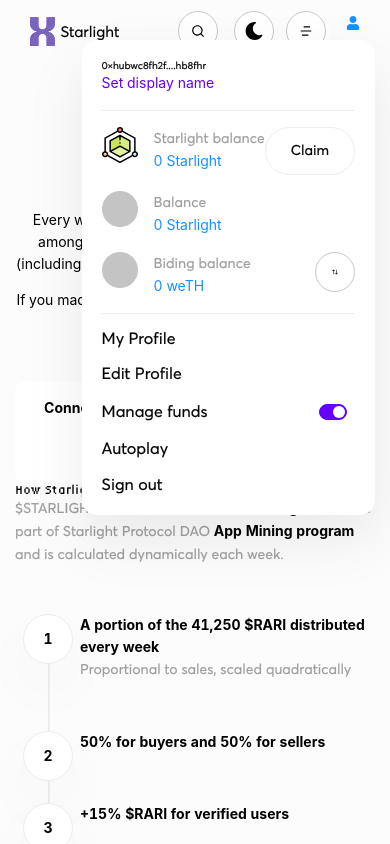
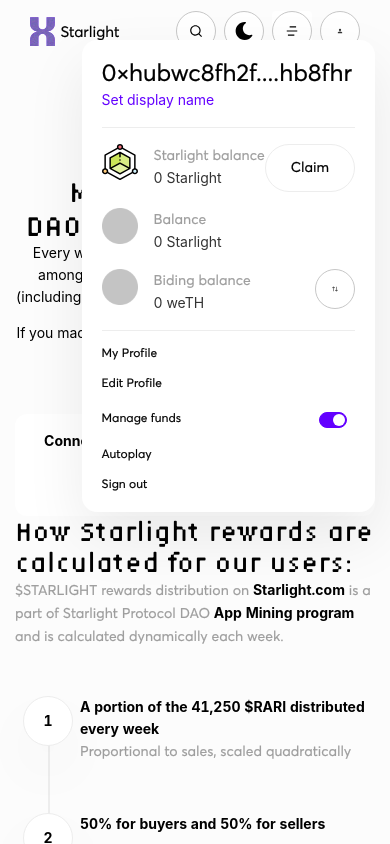
Before and after one commit to muhsindeniz/nft-markerplace, a React (Create React App) app: page /Token in a window 390 px wide. Both pictures are taken after a click on the icon 353 px from the left and 22 px from the top of the page. Shown: the top 844 px of the page. Built offline with nearby package versions, Linux system fonts and the light colour scheme; a web font is replaced by a local one.

Commit message:
css edits

```diff
--- a/src/Components/Layout/Navbar.js
+++ b/src/Components/Layout/Navbar.js
@@ -7,7 +7,6 @@
 import { useLocation, Link } from "react-router-dom";
 import userTick from "../../assets/img/icons/custom/logo.svg";
 import grayPp from "../../assets/img/custom/grayPp.png";
-import { FaUser } from 'react-icons/fa';
 
 const Navbar = () => {
 
@@ -122,30 +121,31 @@
                 <nav className="navbar navbar-light navbar-expand-lg" id="myNavbar">
                     <div className="container-fluid menu-reverse container-fluid menu-reverse">
 
-                        <div className="d-flex">
+                        <div className="d-flex align-items-center">
 
-                            <div className="d-lg-none d-sm-block mr-3">
+                            <div className="d-lg-none d-sm-block mr-2">
                                 <a className="nav-link nav-dark-button">
                                     <img src={searchLine} alt="" />
                                 </a>
                             </div>
 
-                            <div className="d-lg-none d-sm-block mr-3">
+                            <div className="d-lg-none d-sm-block mr-2">
                                 <a className="nav-link nav-dark-button" onClick={() => activeMode()}>
                                     <img src={vectorLogo} alt="" />
                                 </a>
                             </div>
 
-                            <div className="navbar-toggler nav-dark-button mr-3" type="button" data-toggle="collapse" data-target="#mainNav" aria-controls="mainNav" aria-expanded="false" aria-label="Toggle navigation">
-                                <a className="nav-link nav-dark-button mr-2">
+                            <div className="navbar-toggler p-0 mr-2" type="button" data-toggle="collapse" data-target="#mainNav" aria-controls="mainNav" aria-expanded="false" aria-label="Toggle navigation">
+                                <a className="nav-link nav-dark-button">
                                     <img src={menu4Line} className="navbar-hamburger-show" alt="" />
                                 </a>
                             </div>
 
-                            <div className="d-lg-none d-sm-block ">
-                                <a className="nav-link p-0">
-                                    <FaUser width="18" height="18" alt="" onClick={() => setOpenProfileDropMenu(!openProfileDropMenu)} />
-
+                            <div className="d-lg-none d-sm-block">
+                                <a className="nav-link nav-dark-button">
+                                    <svg onClick={() => setOpenProfileDropMenu(!openProfileDropMenu)} xmlns="http://www.w3.org/2000/svg" width="16" height="16" fill="currentColor" class="bi bi-person-fill" viewBox="0 0 16 16">
+                                        <path d="M3 14s-1 0-1-1 1-4 6-4 6 3 6 4-1 1-1 1H3zm5-6a3 3 0 1 0 0-6 3 3 0 0 0 0 6z" />
+                                    </svg>
                                     {
                                         openProfileDropMenu === false ? "" : <div className="openProfileDropMenu">
                                             <h4>0×hubwc8fh2f....hb8fhr</h4>
@@ -196,10 +196,9 @@
                                                     </div>
 
                                                     <a className="nav-link nav-dark-button">
-                                                        <svg width="14" height="12" viewBox="0 0 14 12" fill="none" xmlns="http://www.w3.org/2000/svg">
+                                                        <svg width="20" height="20" viewBox="0 0 14 12" fill="none" xmlns="http://www.w3.org/2000/svg">
                                                             <path fillRule="evenodd" clipRule="evenodd" d="M6.02452 4.24267L6.96719 3.3L3.66719 0L0.367188 3.3L1.31052 4.24267L3.00052 2.552V11.3333H4.33385V2.552L6.02452 4.24267ZM10.3352 12.0001L13.6352 8.70008L12.6925 7.75741L11.0018 9.44808V0.666748H9.66849L9.66916 9.44808L7.97782 7.75741L7.03516 8.70008L10.3352 12.0001Z" fill="black" />
                                                         </svg>
-
                                                     </a>
                                                 </div>
 
@@ -312,7 +311,7 @@
                                 <li className="nav-item p-0">
 
                                     {
-                                        location.pathname !== "/" ? <a className="nav-link d-sm-none d-lg-block nav-dark-button mr-2 notification-popup-outline position-relative" >
+                                        location.pathname !== "/" ? <a className="nav-link d-sm-none d-lg-block nav-dark-button notification-popup-outline position-relative mr-2" >
                                             <svg width="16" height="22" viewBox="0 0 16 22" fill="none" xmlns="http://www.w3.org/2000/svg" onClick={() => { setNotificationPopup(!notificationPopup); document.body.style.overflow = "scroll"; }}>
                                                 <path d="M8.91211 9.16675H15.3288L7.07878 21.0834V12.8334H0.662109L8.91211 0.916748V9.16675Z" fill="black" />
                                             </svg>
@@ -358,7 +357,9 @@
 
                                     {
                                         location.pathname !== "/" ? <a className="d-sm-none d-lg-block nav-link p-0 nav-dark-button mr-2 position-relative">
-                                            <FaUser width="18" height="18" alt="" onClick={() => setOpenProfileDropMenu(!openProfileDropMenu)} />
+                                            <svg onClick={() => setOpenProfileDropMenu(!openProfileDropMenu)} xmlns="http://www.w3.org/2000/svg" width="16" height="16" fill="currentColor" class="bi bi-person-fill" viewBox="0 0 16 16">
+                                                <path d="M3 14s-1 0-1-1 1-4 6-4 6 3 6 4-1 1-1 1H3zm5-6a3 3 0 1 0 0-6 3 3 0 0 0 0 6z" />
+                                            </svg>
                                             {
                                                 openProfileDropMenu === false ? "" : <div className="notificationPopup">
                                                     <h4 className="text-left">0×hubwc8fh2f....hb8fhr</h4>
--- a/src/assets/css/app.css
+++ b/src/assets/css/app.css
@@ -1206,3 +1206,7 @@
 .full-screen-images-popup .full-screen-image-resize:hover{
     cursor: pointer;
 }
+
+.create-single-section-container .putOnMarketplace svg path{
+    fill: var(--black-color) !important;
+}
--- a/src/assets/css/navbar.css
+++ b/src/assets/css/navbar.css
@@ -169,7 +169,8 @@
 }
 
 .navbar-light .navbar-toggler {
-    border: none;
+    border: var(--white-color) !important;
+    background: var(--white-color) !important;
 }
 
 @media only screen and (max-width: 768px) {
@@ -270,7 +271,12 @@
 }
 
 .nav-dark-button path{
-    fill: var(--black-color) !important;
+    fill: #333 !important;
+}
+
+.nav-dark-button svg{
+    width: 18px !important;
+    height: 18px !important;
 }
 
 .navbar-nav .dropdown .nav-bar-social-items{
--- a/src/assets/css/responsive.css
+++ b/src/assets/css/responsive.css
@@ -17,6 +17,7 @@
     .nft-start-counter {
         justify-content: center !important;
         margin-top: 20px !important;
+        align-items: center !important;
     }
 
     .order-sm-1{
@@ -66,6 +67,7 @@
 
     .nft-start .home-nft-slider-section{
         align-items: center !important;
+        margin-top: 0 !important;
     }
 
     .d-mobile-none {
@@ -317,20 +319,33 @@
     margin-top: 25px !important;
 }
 
+.nft-start .home-center{
+    margin: auto auto;
+}
+
 h1{
-    font-size: 18px !important;
+    font-size: 32px !important;
 }
 
 h2{
+    font-size: 28px !important;
+}
+
+h3{
+    font-size: 26px !important;
+}
+
+h4{
+    font-size: 24px !important;
+}
+
+h5{
     font-size: 14px !important;
 }
 
-h3{
+
+h6{
     font-size: 12px !important;
-}
-
-h4{
-    font-size: 10px !important;
 }
 
 
```
Also changed, not shown: src/Pages/Home.js, src/assets/img/icons/custom/userNavbar.png (deleted).
